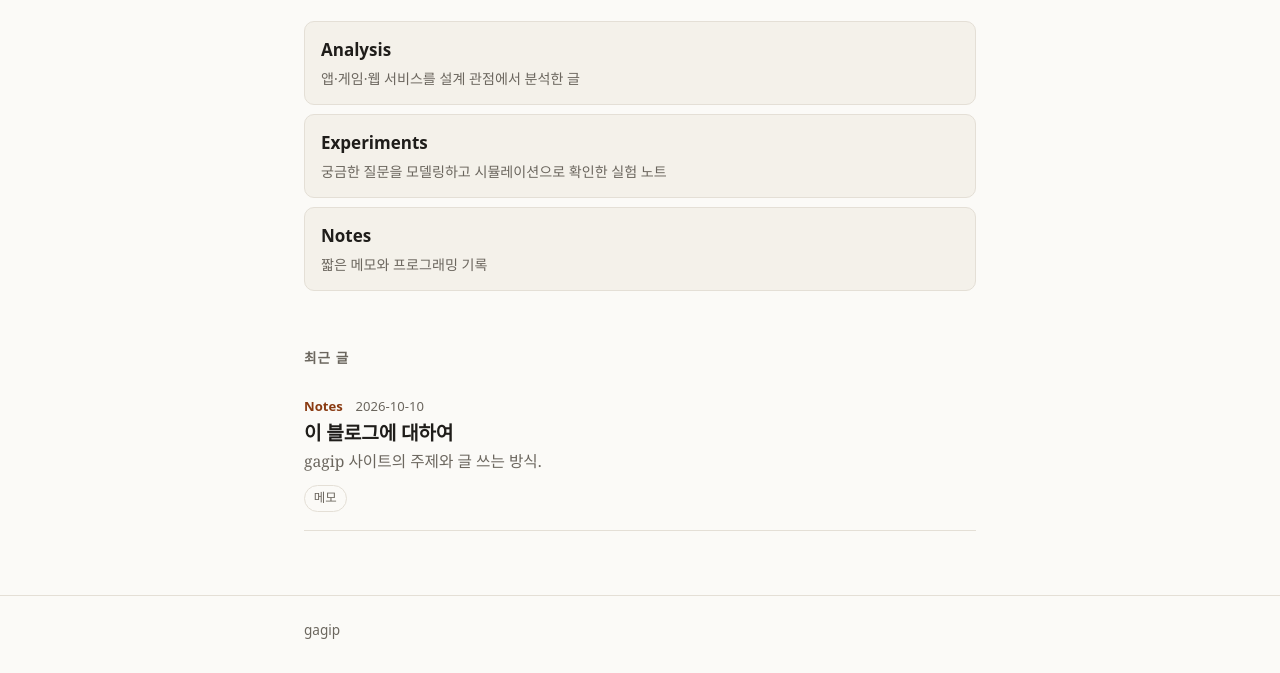
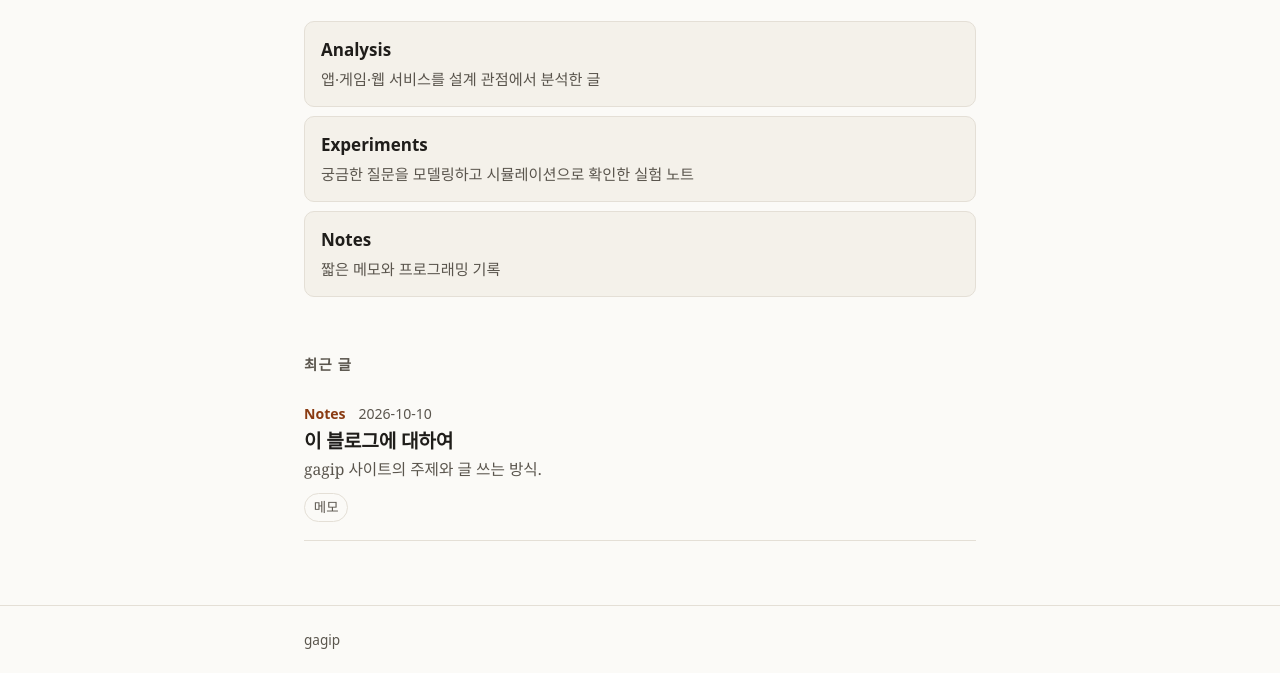
Before and after one commit to gagip/gagip.github.io, an Astro site: page / in a window 1280 px wide. Shown: the part 191-864 px from the top of the page. Built offline with nearby package versions, Linux system fonts and the light colour scheme; Astro itself is replaced by a stand-in of ours; some packages are replaced by stand-ins of ours.

Commit message:
가독성 개선: 다크 모드 코드 블록 색, 보조 글자 대비·크기

```diff
--- a/src/styles/global.css
+++ b/src/styles/global.css
@@ -2,7 +2,7 @@
 :root {
   --bg: #fbfaf7;
   --fg: #1f1d1a;
-  --muted: #6b665e;
+  --muted: #5a554d;
   --line: #e4dfd6;
   --card: #f4f1ea;
   --accent: #8a3b12;
@@ -21,8 +21,8 @@
   :root {
     --bg: #17161a;
     --fg: #e9e6df;
-    --muted: #a29d93;
-    --line: #34313a;
+    --muted: #bdb8ae;
+    --line: #3a3741;
     --card: #211f25;
     --accent: #e0a074;
 
@@ -67,18 +67,18 @@ h1, h2, h3, h4 { line-height: 1.35; letter-spacing: -.01em; }
 .section-links { list-style: none; padding: 0; margin: 1.5rem 0 0; display: grid; gap: .6rem; }
 .section-links a { display: flex; flex-direction: column; padding: .8rem 1rem; border: 1px solid var(--line); border-radius: 10px; background: var(--card); text-decoration: none; color: var(--fg); font-family: var(--font-ui); }
 .section-links a:hover { border-color: var(--accent); }
-.section-links span { color: var(--muted); font-size: .88rem; }
-.section-title { font: 600 .85rem var(--font-ui); text-transform: uppercase; letter-spacing: .08em; color: var(--muted); margin: 2rem 0 .8rem; }
+.section-links span { color: var(--muted); font-size: .95rem; }
+.section-title { font: 600 .9rem var(--font-ui); text-transform: uppercase; letter-spacing: .08em; color: var(--muted); margin: 2rem 0 .8rem; }
 
 .card { padding: 1.1rem 0; border-bottom: 1px solid var(--line); }
 .card h3 { margin: .3rem 0 .2rem; font-size: 1.2rem; }
 .card h3 a { color: var(--fg); text-decoration: none; }
 .card h3 a:hover { color: var(--accent); }
 .card p { margin: 0; color: var(--muted); font-size: .98rem; line-height: 1.65; }
-.card-meta, .post-meta { display: flex; flex-wrap: wrap; align-items: center; gap: .3rem .8rem; font: .82rem var(--font-ui); color: var(--muted); }
+.card-meta, .post-meta { display: flex; flex-wrap: wrap; align-items: center; gap: .3rem .8rem; font: .88rem var(--font-ui); color: var(--muted); }
 .card-section { font-weight: 600; color: var(--accent); }
 .tags { list-style: none; display: flex; flex-wrap: wrap; gap: .4rem; padding: 0; margin: .6rem 0 0; font-family: var(--font-ui); }
-.tags li { font-size: .78rem; padding: .1rem .55rem; border: 1px solid var(--line); border-radius: 999px; color: var(--muted); }
+.tags li { font-size: .84rem; padding: .1rem .55rem; border: 1px solid var(--line); border-radius: 999px; color: var(--muted); }
 
 /* ── 글 ─────────────────────────────────────────── */
 .post-header { padding: 2.5rem 0 1.2rem; border-bottom: 1px solid var(--line); margin-bottom: 1.5rem; }
@@ -101,9 +101,10 @@ h1, h2, h3, h4 { line-height: 1.35; letter-spacing: -.01em; }
 
 /* 코드 (Shiki 이중 테마) */
 .astro-code { padding: 1rem; border-radius: 8px; overflow-x: auto; font: .88rem/1.6 var(--font-mono); border: 1px solid var(--line); }
-.astro-code, .astro-code span { color: var(--shiki-light); background-color: var(--shiki-light-bg); }
+/* Shiki가 <pre>와 span에 라이트 색을 인라인으로 넣으므로, 다크 모드는 !important로 덮는다. */
 @media (prefers-color-scheme: dark) {
-  .astro-code, .astro-code span { color: var(--shiki-dark); background-color: var(--shiki-dark-bg); }
+  .astro-code { background-color: var(--shiki-dark-bg) !important; }
+  .astro-code, .astro-code span { color: var(--shiki-dark) !important; }
 }
 
 /* 수식 */
```
